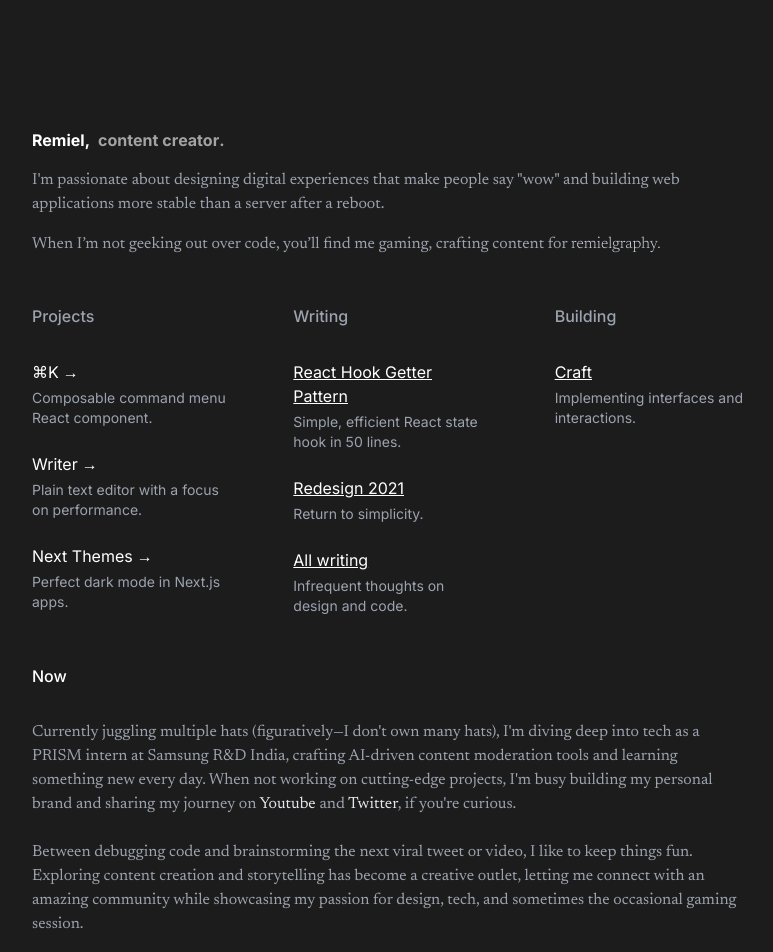
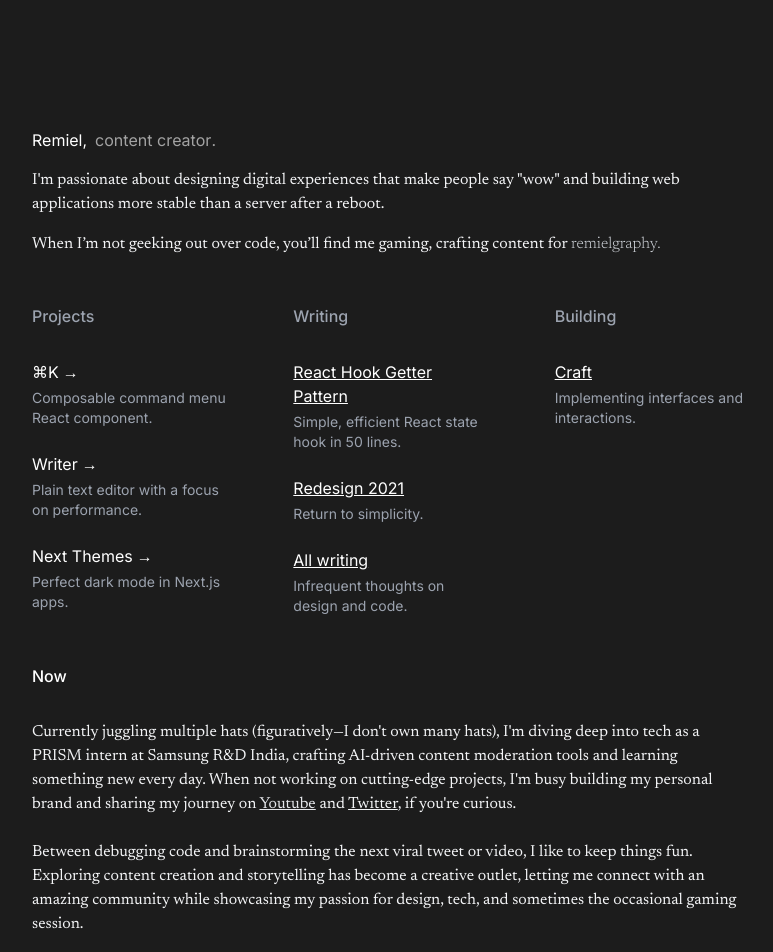
Before and after one commit to JaswanthRemiel/nextsam, a Next.js app: page / in a window 1280 px wide. Shown: the top 952 px of the page, without its empty margins (248-1021 px from the left). Built offline with nearby package versions, Linux system fonts and the light colour scheme.

Commit message:
changes2

```diff
--- a/components/header.tsx
+++ b/components/header.tsx
@@ -24,19 +24,19 @@ export function Header() {
       animate={{ opacity: 1, y: 0 }}
       transition={{ duration: 0.5 }}
     >
-      <div className="text-1xl mx-auto font-bold">
+      <h1>
         <span>
           Remiel,
           <FlipWords words={words} /> <br />
         </span>
-      </div>
+      </h1>
 
-      <p className={`${newsreader.className} text-gray-400`}>
+      <p className={`${newsreader.className} text-gray-100`}>
         I'm passionate about designing digital experiences that make people say
         "wow" and building web applications more stable than a server after a
         reboot.
       </p>
-      <p className={`${newsreader.className} text-gray-400`}>
+      <p className={`${newsreader.className} text-gray-100`}>
         When I’m not geeking out over code, you’ll find me gaming, crafting
         content for{" "}
         <span className="font-light text-gray-300">
--- a/components/now.tsx
+++ b/components/now.tsx
@@ -4,7 +4,6 @@ import { motion } from "framer-motion";
 import Link from "next/link";
 import { Newsreader } from "next/font/google";
 
-// Import the Newsreader font with specific weights if needed
 const newsreader = Newsreader({ subsets: ["latin"], weight: ["400"] });
 
 export function Now() {
@@ -16,19 +15,24 @@ export function Now() {
       transition={{ duration: 0.5, delay: 0.4 }}
     >
       <h2 className="font-medium">Now</h2>
-      {/* Apply the Newsreader font class to this div */}
-      <div className={`${newsreader.className} space-y-6 text-gray-400`}>
+      <div className={`${newsreader.className} space-y-6 text-gray-100`}>
         <p>
           Currently juggling multiple hats (figuratively—I don&apos;t own many
           hats), I&apos;m diving deep into tech as a PRISM intern at Samsung R&D
           India, crafting AI-driven content moderation tools and learning
           something new every day. When not working on cutting-edge projects,
           I&apos;m busy building my personal brand and sharing my journey on{" "}
-          <Link href={links.youtube} className="space-y-6 text-gray-200">
+          <Link
+            href={links.youtube}
+            className="space-y-6 text-gray-200 underline"
+          >
             Youtube
           </Link>{" "}
           and{" "}
-          <Link href={links.twitter} className="space-y-6 text-gray-200">
+          <Link
+            href={links.twitter}
+            className="space-y-6 text-gray-100 underline"
+          >
             Twitter
           </Link>
           , if you&apos;re curious.
```
